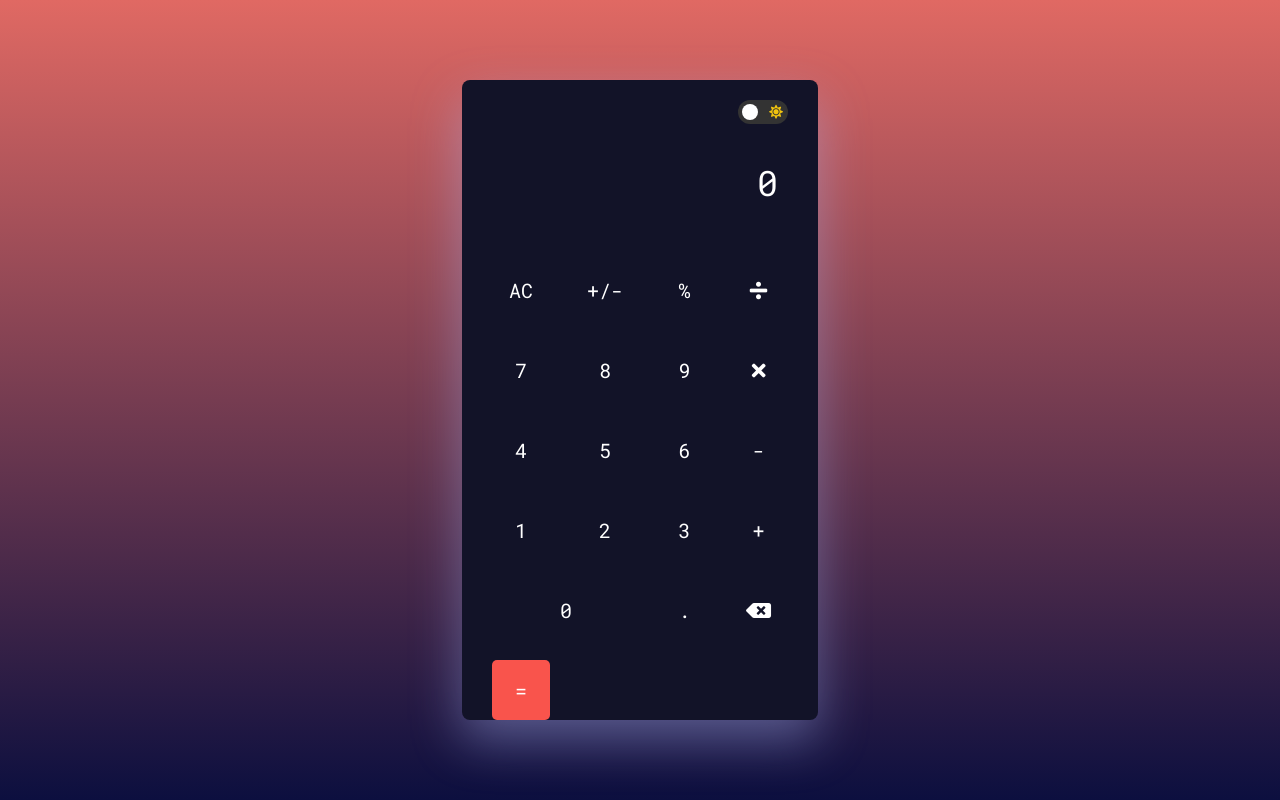
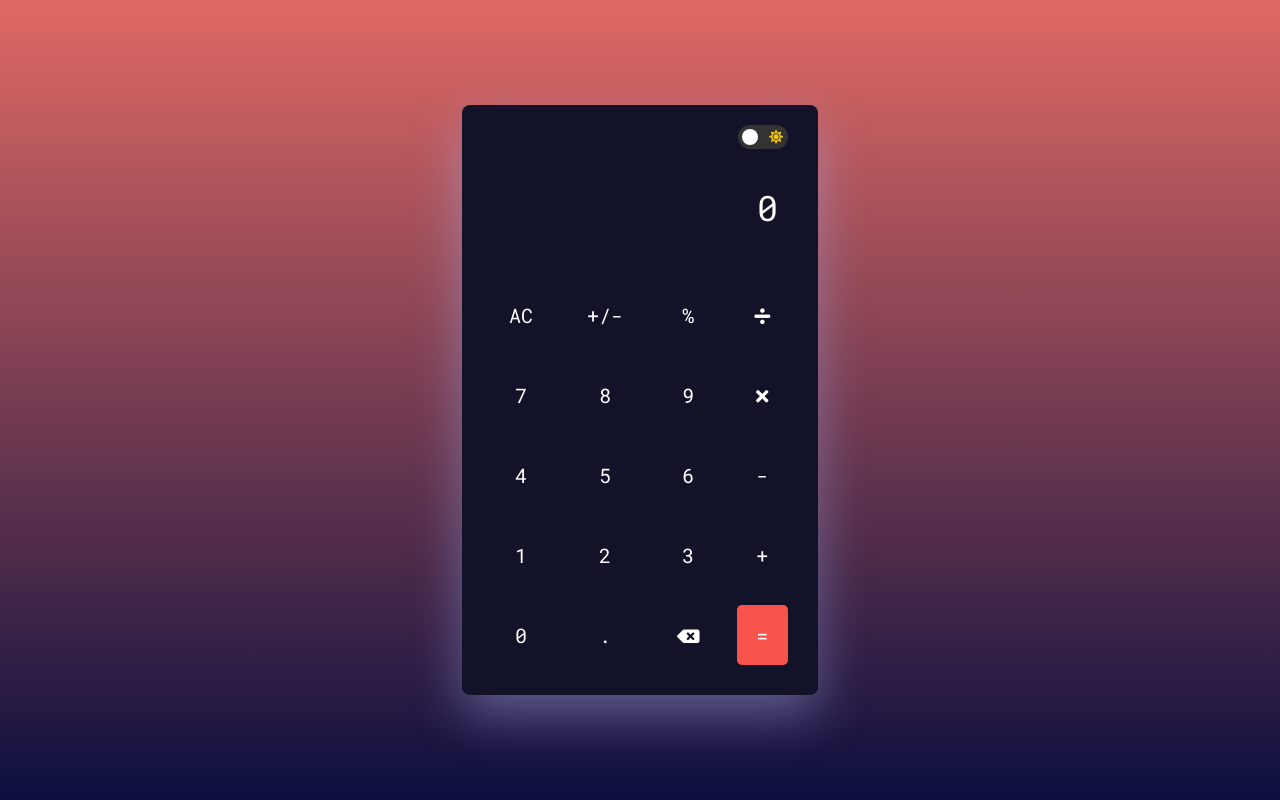
Before and after one commit to TacticalReader/Simple-Web-Calculator, a plain HTML site: page index.html in a window 1280 px wide. Drawn offline with Linux system fonts and the light colour scheme.

Commit message:
Update 1style.css

```diff
--- a/1style.css
+++ b/1style.css
@@ -7,6 +7,7 @@
   --button-text-color: #ffffff;
   --button-hover-shadow: 0 8px 25px #82899a;
   --equal-button-bg: #f9544c;
+  --operator-button-color: #f9544c;
   --button-bg: transparent;
   --theme-switcher-bg: #333;
   --theme-switcher-slider: #fff;
@@ -21,6 +22,7 @@
   --button-text-color: #22252d;
   --button-hover-shadow: 0 8px 25px rgba(0, 0, 0, 0.1);
   --equal-button-bg: #f9544c;
+  --operator-button-color: #f9544c;
   --button-bg: #f7f7f7;
   --theme-switcher-bg: #ccc;
   --theme-switcher-slider: #fff;
@@ -37,17 +39,15 @@ body {
   height: 100vh;
   background: linear-gradient(to bottom, var(--bg-gradient-start) 0%, var(--bg-gradient-end) 100%);
   transition: background 0.3s ease;
+  display: flex;
+  justify-content: center;
+  align-items: center;
 }
 
 .calculator {
   width: 356px;
-  height: 640px;
   background-color: var(--calculator-bg);
   padding: 20px 30px 30px 30px;
-  position: absolute;
-  transform: translate(-50%, -50%);
-  top: 50%;
-  left: 50%;
   border-radius: 8px;
   box-shadow: 0 20px 50px rgba(173, 190, 255, 0.4);
   transition: background-color 0.3s ease;
@@ -141,6 +141,7 @@ input:checked + .slider:before {
   background-color: transparent;
   color: var(--display-text-color);
   font-size: 35px;
+  outline: none;
 }
 
 .display input::placeholder {
@@ -169,12 +170,15 @@ input:checked + .slider:before {
   box-shadow: var(--button-hover-shadow);
 }
 
+.buttons button .fas {
+  font-size: 18px;
+}
+
 button#equal {
-  grid-row: span 2;
   background-color: var(--equal-button-bg);
   color: #ffffff;
 }
 
-button[data-value="0"] {
-  grid-column: span 2;
+.operator {
+    color: var(--operator-button-color);
 }
```
